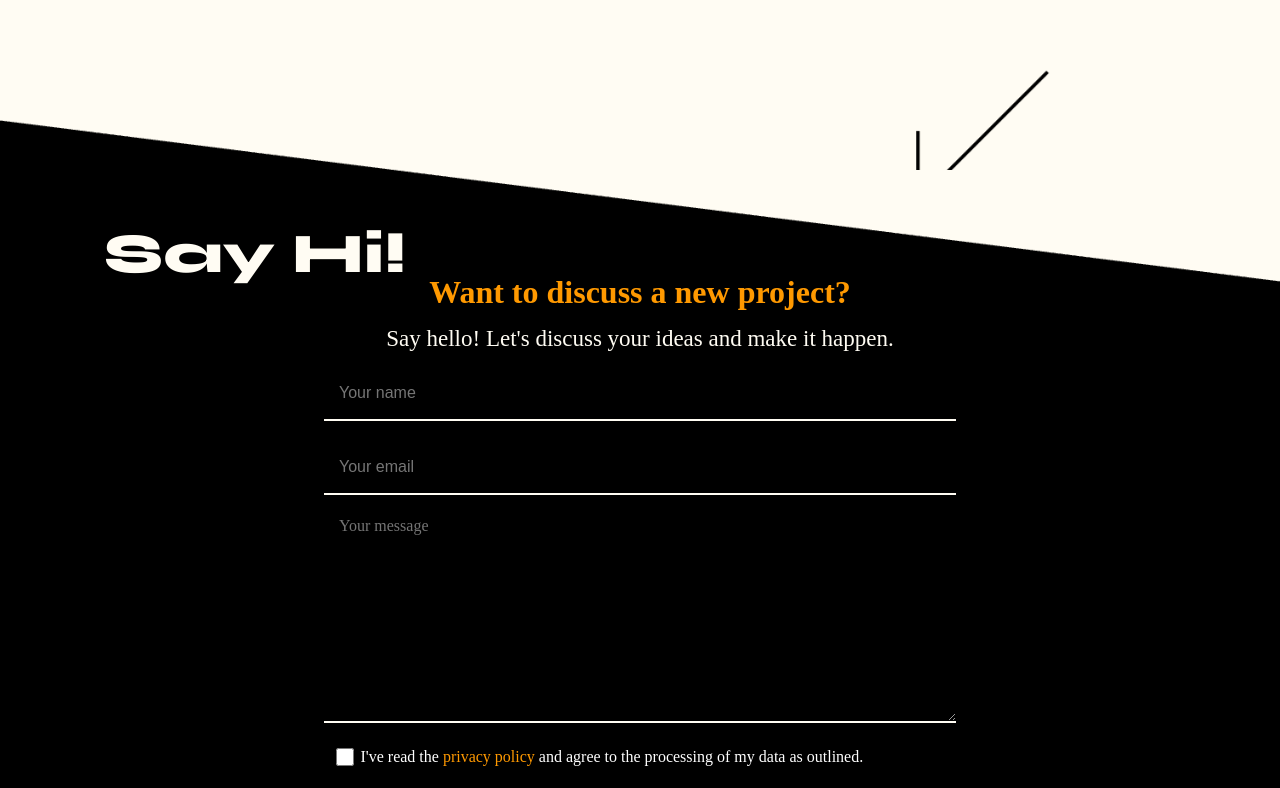
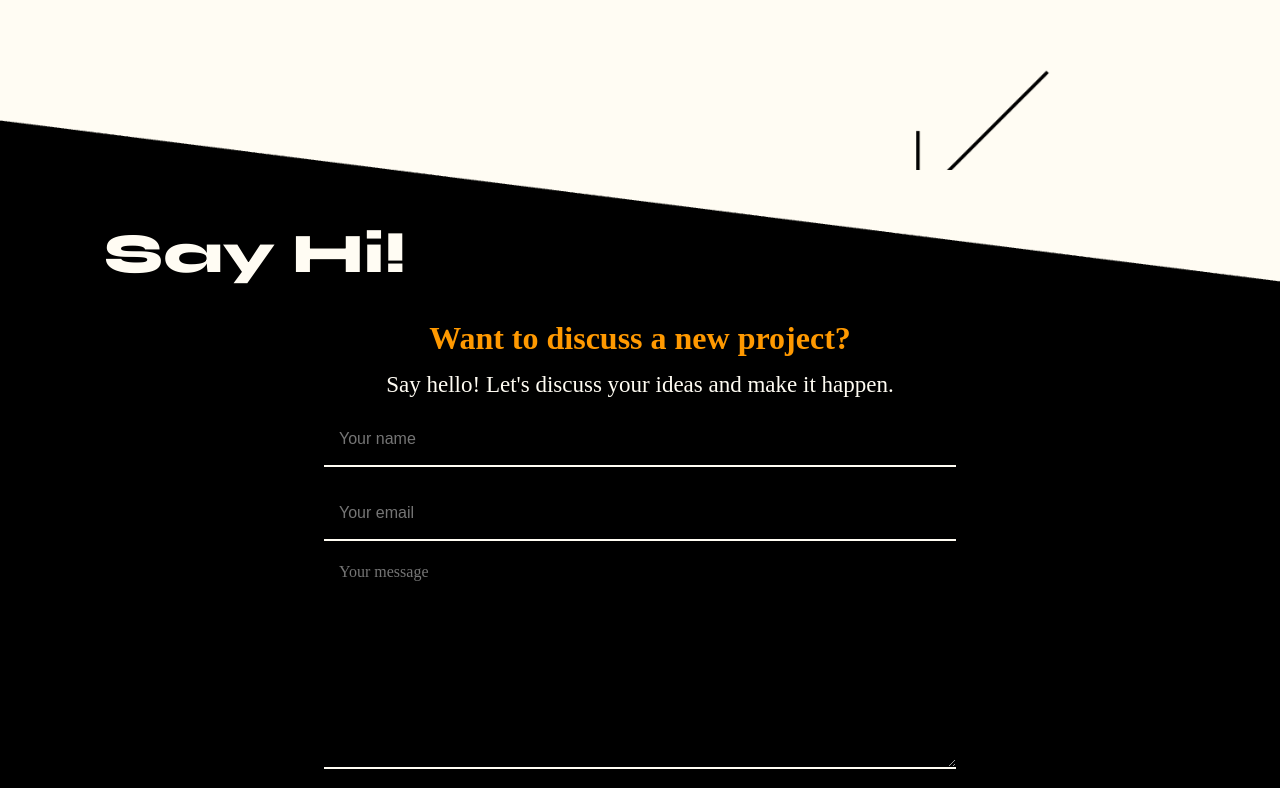
Before and after one commit to GDR1909/Portfolio, an Angular app: page / in a window 1280 px wide. Shown: the part 4500-5288 px from the top of the page. Built offline with nearby package versions, Linux system fonts and the light colour scheme; a web font is replaced by a local one.

Commit message:
small improvements

```diff
--- a/src/app/app.component.scss
+++ b/src/app/app.component.scss
@@ -63,7 +63,7 @@ app-contact {
     flex-direction: column;
     justify-content: center;
     align-items: center;
-    height: calc(100vh + 92px);
+    padding-top: 200px;
     background-repeat: no-repeat;
     background-size: cover;
     margin-top: -80px;
--- a/src/app/contact/contact-form/contact-form.component.html
+++ b/src/app/contact/contact-form/contact-form.component.html
@@ -1,4 +1,4 @@
-<div class="container">
+<div class="formContainer">
     <form (ngSubmit)="onSubmit(contactForm)" #contactForm="ngForm">
         <label class="d-none" for="name">Your name</label>
         <input [(ngModel)]="contactData.name" type="text" id="name" name="name" placeholder="Your name" required>
```
